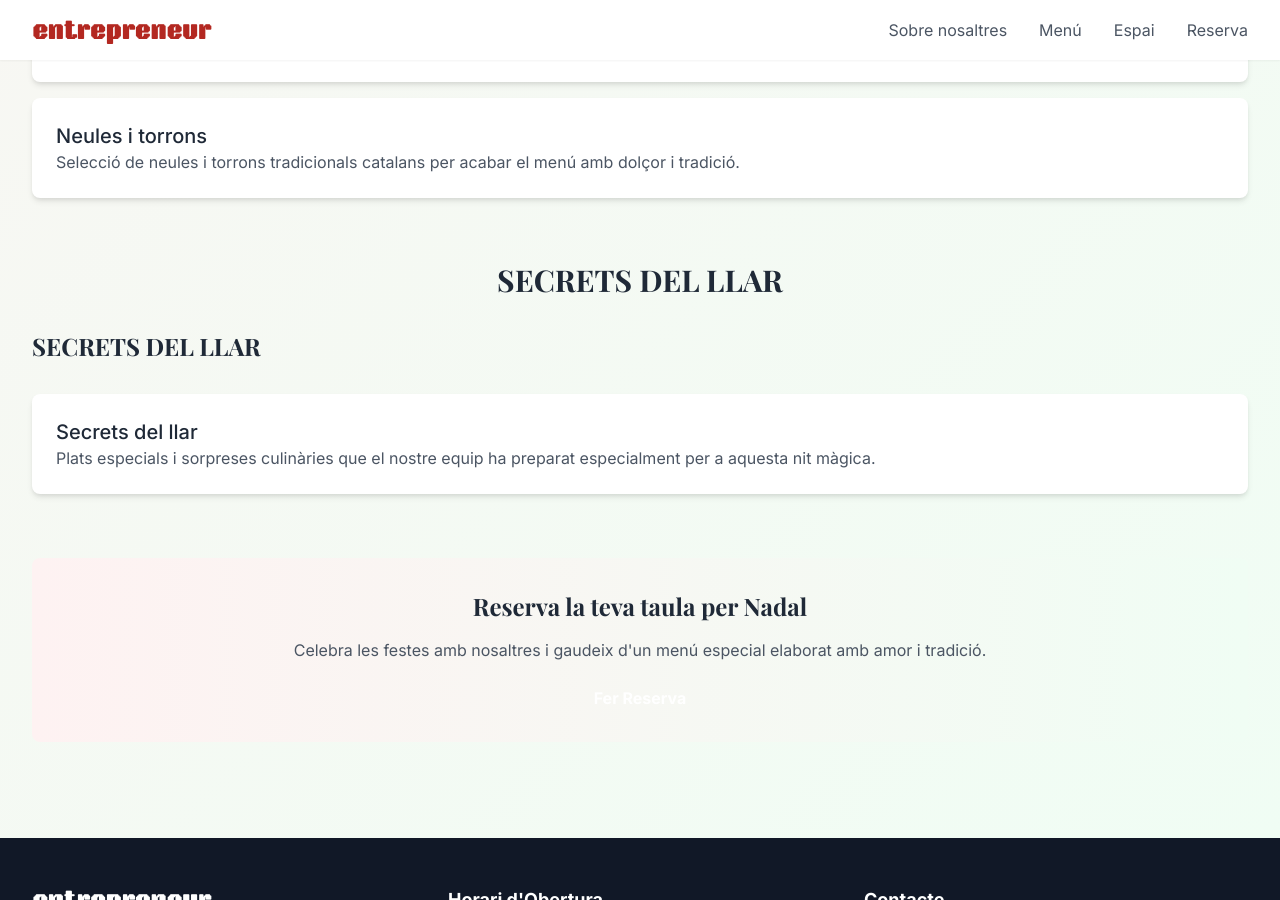
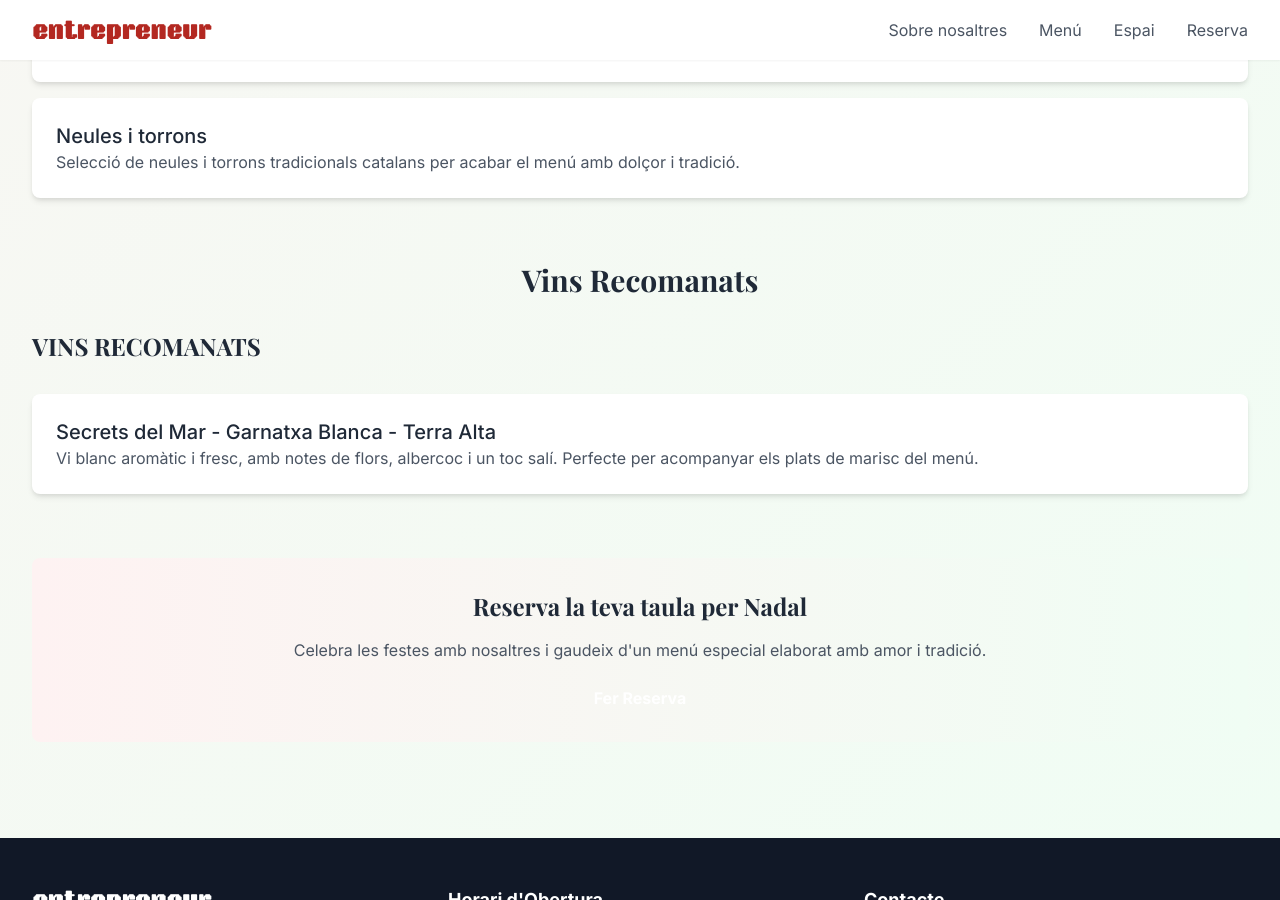
Before and after one commit to itnig-it/lentrepreneur, a Jekyll site: the page built from menu-nadal.html, in a window 1280 px wide and 900 px high, scrolled down 1926 px. Built offline with Jekyll 4.4.1, drawn with Linux system fonts in a browser that asks for light colours; some web fonts are replaced.

Commit message:
Corregir sección final del menú navideño
- Cambiado 'Secrets del llar' por 'Vins Recomanats'
- Añadido vino 'Secrets del Mar - Garnatxa Blanca - Terra Alta'
- Actualizada descripción del vino con notas de cata
- Corregido en todas las páginas (menu-nadal.html e index.html)

```diff
--- a/_data/menu_nadal.yml
+++ b/_data/menu_nadal.yml
@@ -133,16 +133,16 @@ menu:
           es: "Selección de neulas y turrones tradicionales catalanes para acabar el menú con dulzura y tradición."
 
     - category:
-        ca: "SECRETS DEL LLAR"
-        en: "HOUSE SECRETS"
-        es: "SECRETOS DE LA CASA"
+        ca: "VINS RECOMANATS"
+        en: "RECOMMENDED WINES"
+        es: "VINOS RECOMENDADOS"
       menu_area: "SECRETS"
       items:
       - name:
-          ca: "Secrets del llar"
-          en: "House secrets"
-          es: "Secretos de la casa"
+          ca: "Secrets del Mar - Garnatxa Blanca - Terra Alta"
+          en: "Secrets del Mar - White Grenache - Terra Alta"
+          es: "Secrets del Mar - Garnacha Blanca - Terra Alta"
         description:
-          ca: "Plats especials i sorpreses culinàries que el nostre equip ha preparat especialment per a aquesta nit màgica."
-          en: "Special dishes and culinary surprises that our team has prepared especially for this magical night."
-          es: "Platos especiales y sorpresas culinarias que nuestro equipo ha preparado especialmente para esta noche mágica."
+          ca: "Vi blanc aromàtic i fresc, amb notes de flors, albercoc i un toc salí. Perfecte per acompanyar els plats de marisc del menú."
+          en: "Aromatic and fresh white wine, with notes of flowers, apricot and a salty touch. Perfect to accompany the seafood dishes of the menu."
+          es: "Vino blanco aromático y fresco, con notas de flores, albaricoque y un toque salado. Perfecto para acompañar los platos de marisco del menú."
--- a/index.html
+++ b/index.html
@@ -84,8 +84,8 @@ layout: default
       </div>
 
       <div class="bg-white rounded-lg shadow-lg p-6 border-l-4 border-green-400">
-        <h3 class="text-lg font-bold text-green-700 mb-3">Secrets del llar</h3>
-        <p class="text-gray-700">Sorpreses culinàries especials</p>
+        <h3 class="text-lg font-bold text-green-700 mb-3">Vins Recomanats</h3>
+        <p class="text-gray-700">Secrets del Mar - Garnatxa Blanca</p>
       </div>
     </div>
 
--- a/menu-nadal.html
+++ b/menu-nadal.html
@@ -132,12 +132,12 @@ title: Menú de Nadal
       </div>
     {% endif %}
 
-    <!-- SECRETS DEL LLAR -->
+    <!-- VINS RECOMANATS -->
     {% assign secrets = site.data.menu_nadal.menu.items | where: "menu_area", "SECRETS" %}
     {% if secrets.size > 0 %}
       <div class="mb-16">
         <h2 class="text-3xl font-serif font-bold mb-8 text-center text-green-800">
-          {{ site.data.menu_nadal.menu.areas.SECRETS.ca }}
+          Vins Recomanats
         </h2>
         {% for category in secrets %}
           <div class="mb-12">
```
